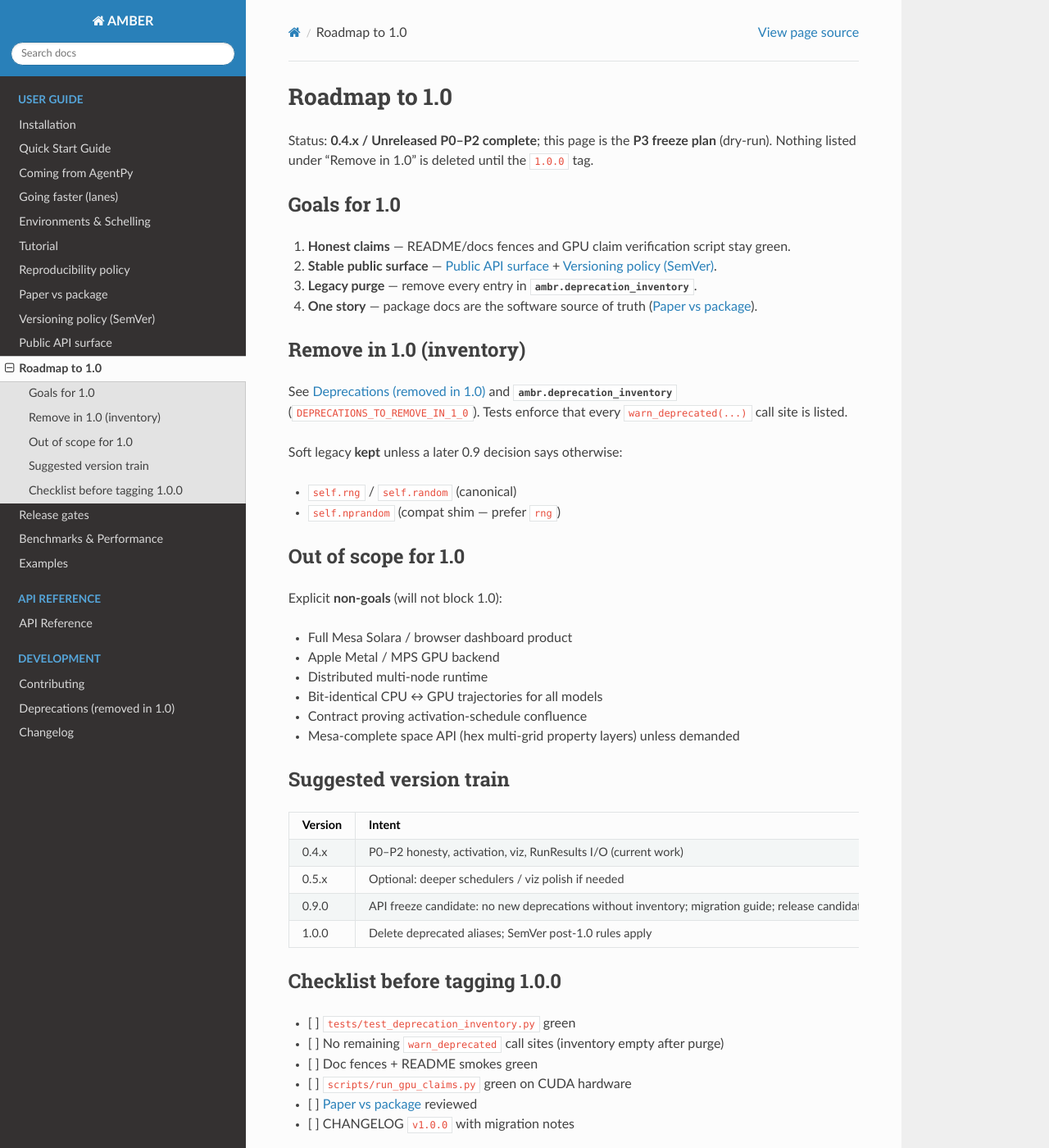
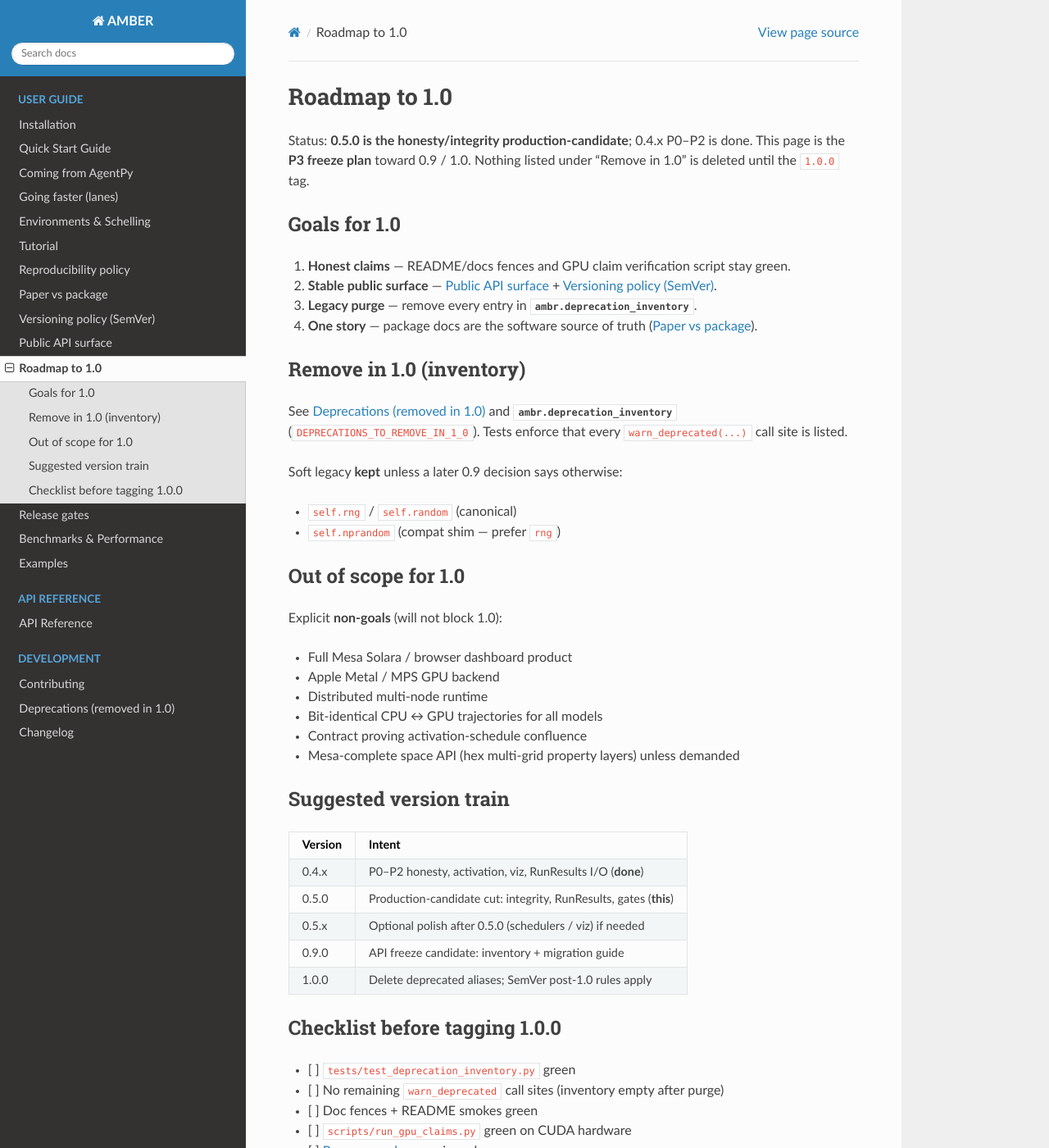
Before and after one commit to a11to1n3/AMBER, a Sphinx documentation site: the page built from docs/roadmap_1_0.rst, in a window 1280 px wide and 1400 px high. Shown: the whole window at 82% size. Built offline with Sphinx 7.4.7 and the Read the Docs theme 3.1.0, drawn with Linux system fonts in a browser that asks for light colours.

Commit message:
docs: 0.5.0 version-line nits and native GPU in print_status
paper_and_package / roadmap describe 0.5.0 as the current cut.
print_status and recommend include model.gpu().run() as the native
view-API GPU lane. gpu_quickstart and the API viz heading drop 0.4.x
pins.

```diff
--- a/docs/api/index.rst
+++ b/docs/api/index.rst
@@ -109,7 +109,7 @@ Quick Reference
 * :func:`ambr.smac_batch_calibrate` - SMAC over a batched ensemble
   (``ambr[advanced]``)
 
-**Activation & viz (0.4.6):**
+**Activation & viz (0.5):**
 
 * :func:`ambr.activate` / :meth:`ambr.Model.activate_agents` - OOP activation
   helpers (not a schedule proof); see :doc:`scheduling`
--- a/docs/paper_and_package.rst
+++ b/docs/paper_and_package.rst
@@ -7,7 +7,7 @@ The research paper and the installable **PyPI package** are related but
 Package (source of truth for software claims)
 ---------------------------------------------
 
-* Name: ``ambr`` on PyPI (current line: **0.4.x**, Beta classifier).
+* Name: ``ambr`` on PyPI (current line: **0.5.x**, Beta classifier).
 * Performance headlines in the **README / Sphinx** cite the committed
   snapshot::
 
--- a/docs/roadmap_1_0.rst
+++ b/docs/roadmap_1_0.rst
@@ -1,9 +1,9 @@
 Roadmap to 1.0
 ==============
 
-Status: **0.4.x / Unreleased P0–P2 complete**; this page is the **P3 freeze
-plan** (dry-run). Nothing listed under “Remove in 1.0” is deleted until the
-``1.0.0`` tag.
+Status: **0.5.0 is the honesty/integrity production-candidate**; 0.4.x P0–P2
+is done. This page is the **P3 freeze plan** toward 0.9 / 1.0. Nothing
+listed under “Remove in 1.0” is deleted until the ``1.0.0`` tag.
 
 Goals for 1.0
 -------------
@@ -42,15 +42,15 @@ Explicit **non-goals** (will not block 1.0):
 Suggested version train
 -----------------------
 
-==========  ============================================================
+==========  ================================================================
 Version     Intent
-==========  ============================================================
-0.4.x       P0–P2 honesty, activation, viz, RunResults I/O (current work)
-0.5.x       Optional: deeper schedulers / viz polish if needed
-0.9.0       API freeze candidate: no new deprecations without inventory;
-            migration guide; release candidate tags
+==========  ================================================================
+0.4.x       P0–P2 honesty, activation, viz, RunResults I/O (**done**)
+0.5.0       Production-candidate cut: integrity, RunResults, gates (**this**)
+0.5.x       Optional polish after 0.5.0 (schedulers / viz) if needed
+0.9.0       API freeze candidate: inventory + migration guide
 1.0.0       Delete deprecated aliases; SemVer post-1.0 rules apply
-==========  ============================================================
+==========  ================================================================
 
 Checklist before tagging 1.0.0
 ------------------------------
```
Also changed, not shown: CHANGELOG.md (+4 -0 lines), 3 other files.
